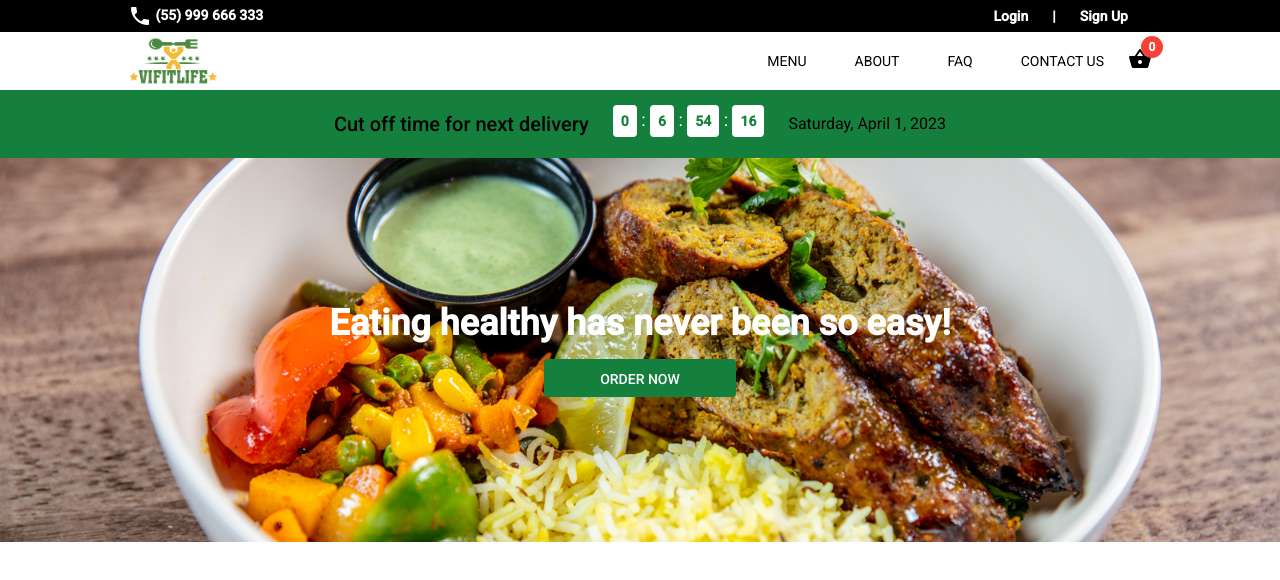
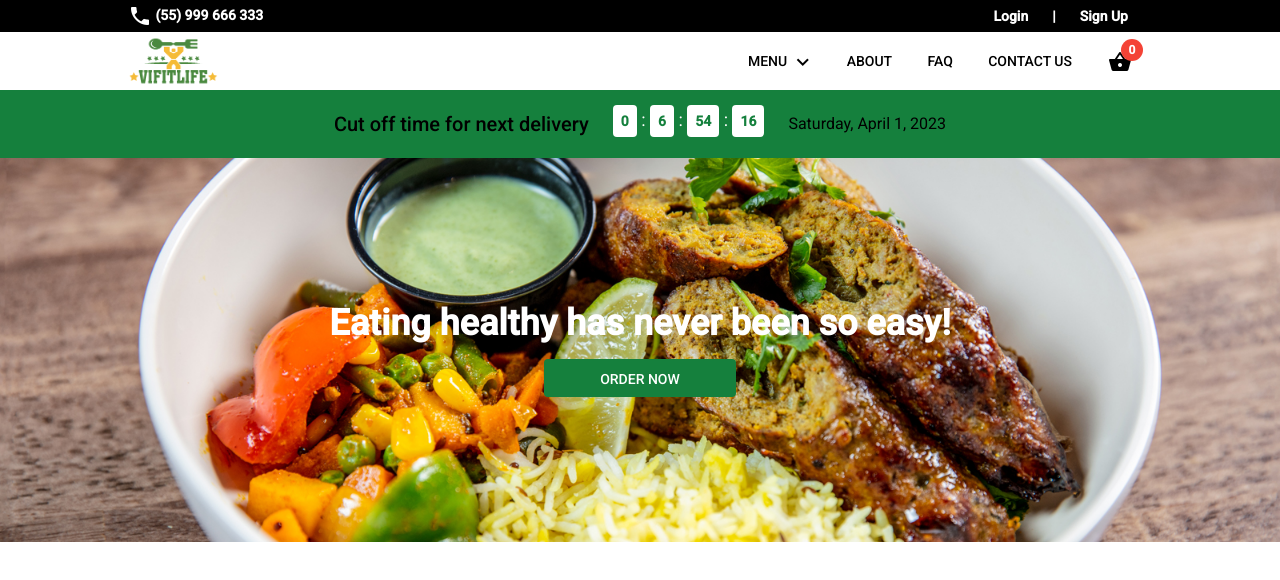
Before and after one commit to eduardo-mfigueredo/easy-meal-frontend, an Angular app: page / in a window 1280 px wide. Shown: the top 580 px of the page. Built offline with nearby package versions, Linux system fonts and the light colour scheme.

Commit message:
some header adjustments

```diff
--- a/src/app/header/header.component.html
+++ b/src/app/header/header.component.html
@@ -20,29 +20,45 @@
       <img class="object-contain max-h-[50px] max-w-[90px]"
            src="../../assets/logo/rsz_cropped-main-site-logo-asset-70x503x.png" alt="logo">
     </div>
+
     <div class=" flex flex-row items-center max-sm:hidden">
-      <a href="" class="px-6">MENU</a>
-      <a href="" class="px-6">ABOUT</a>
-      <a href="" class="px-6">FAQ</a>
-      <a href="" class="px-6">CONTACT US</a>
-      <a href=""><mat-icon [matBadge]="0" matBadgeColor="warn">shopping_basket</mat-icon></a>
+      <a mat-button [matMenuTriggerFor]="menuOptions">MENU
+        <mat-icon>keyboard_arrow_down</mat-icon>
+      </a>
+      <mat-menu #menuOptions="matMenu">
+        <button mat-menu-item>All Meals</button>
+        <button mat-menu-item>Custom</button>
+      </mat-menu>
+      <a mat-button href="" class="px-6">ABOUT</a>
+      <a mat-button href="" class="px-6">FAQ</a>
+      <a mat-button href="" class="px-6">CONTACT US</a>
+      <a mat-button href="">
+        <mat-icon [matBadge]="0" matBadgeColor="warn">shopping_basket</mat-icon>
+      </a>
     </div>
     <button class="sm:hidden" (click)="toggleSideNav()" [matMenuTriggerFor]="menu">
       <mat-icon>menu</mat-icon>
     </button>
   </div>
+
+
   <mat-menu #menu="matMenu">
-    <button mat-menu-item>
-      <mat-icon>dialpad</mat-icon>
-      <span>Minha conta</span>
-    </button>
-    <button mat-menu-item>
-      <mat-icon>person_pin</mat-icon>
-      <span>Meus espaços</span>
-    </button>
-    <button mat-menu-item>
-      <mat-icon>exit_to_app</mat-icon>
-      <span>Sair</span>
-    </button>
+    <div class="flex flex-col">
+      <button mat-button [matMenuTriggerFor]="menuOptions" (click)="$event.stopPropagation()">
+        MENU
+        <mat-icon>keyboard_arrow_down</mat-icon>
+      </button>
+      <mat-menu #menuOptions="matMenu">
+        <button mat-menu-item>All Meals</button>
+        <button mat-menu-item>Custom</button>
+      </mat-menu>
+      <button mat-button class="px-6">ABOUT</button>
+      <button mat-button class="px-6">FAQ</button>
+      <button mat-button class="px-6">CONTACT US</button>
+      <button mat-button>
+        <mat-icon [matBadge]="0" matBadgeColor="warn">shopping_basket</mat-icon>
+      </button>
+    </div>
   </mat-menu>
+
 </section>
```
